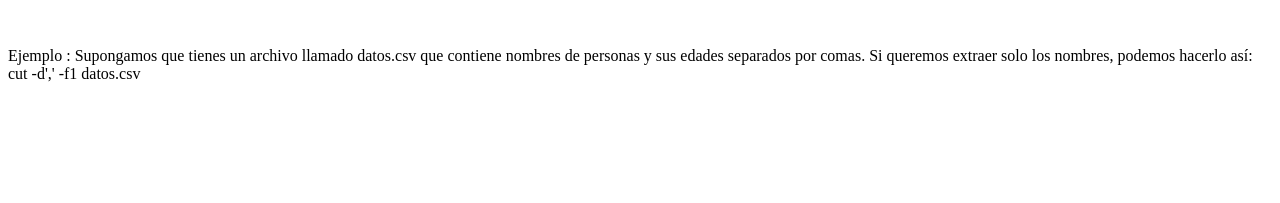
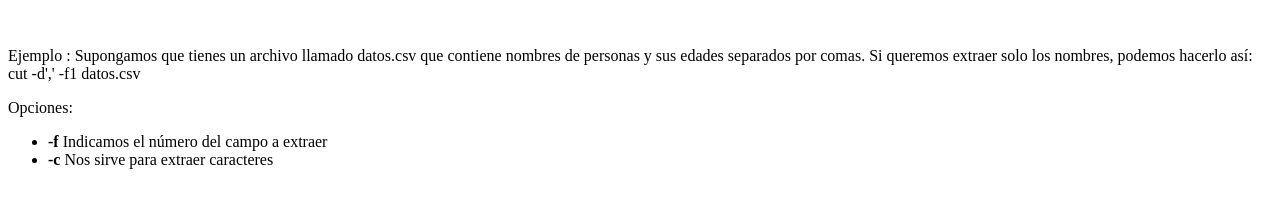
Before and after one commit to EduardMacesanu/EduardRepositorio, a plain HTML site: page CUT.html in a window 1280 px wide. Shown: the part 101-304 px from the top of the page. Drawn offline with Linux system fonts and the light colour scheme.

Commit message:
Cambios realizados por alex

```diff
--- a/CUT.html
+++ b/CUT.html
@@ -13,5 +13,12 @@
     </p>
     <!-- Eduard Macesanu -->
     <!-- Eduard Macesanu -->
+
+    <!--Alex Moya-->
+    <p>Opciones:</p>
+    <ul>
+        <li> <b>-f</b> Indicamos el número del campo a extraer</li>
+        <li> <b>-c</b> Nos sirve para extraer caracteres</li>
+    </ul>
 </body>
 </html>
```
